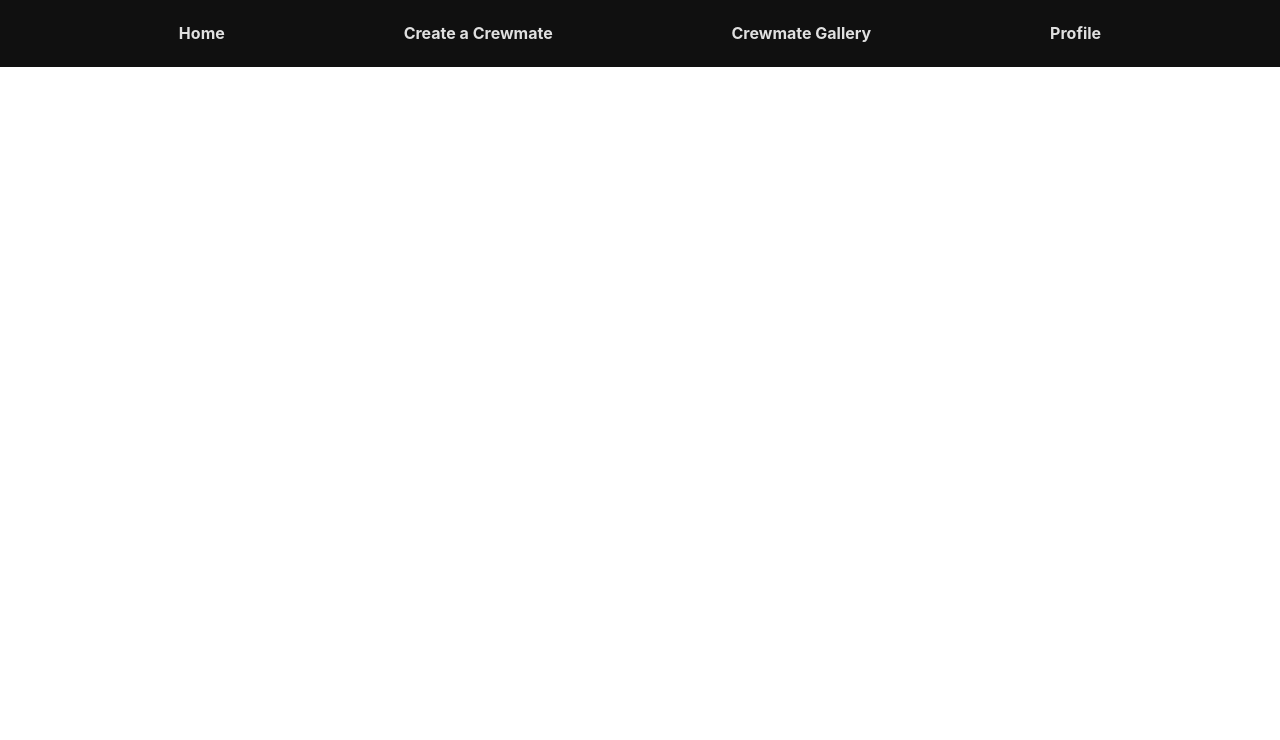
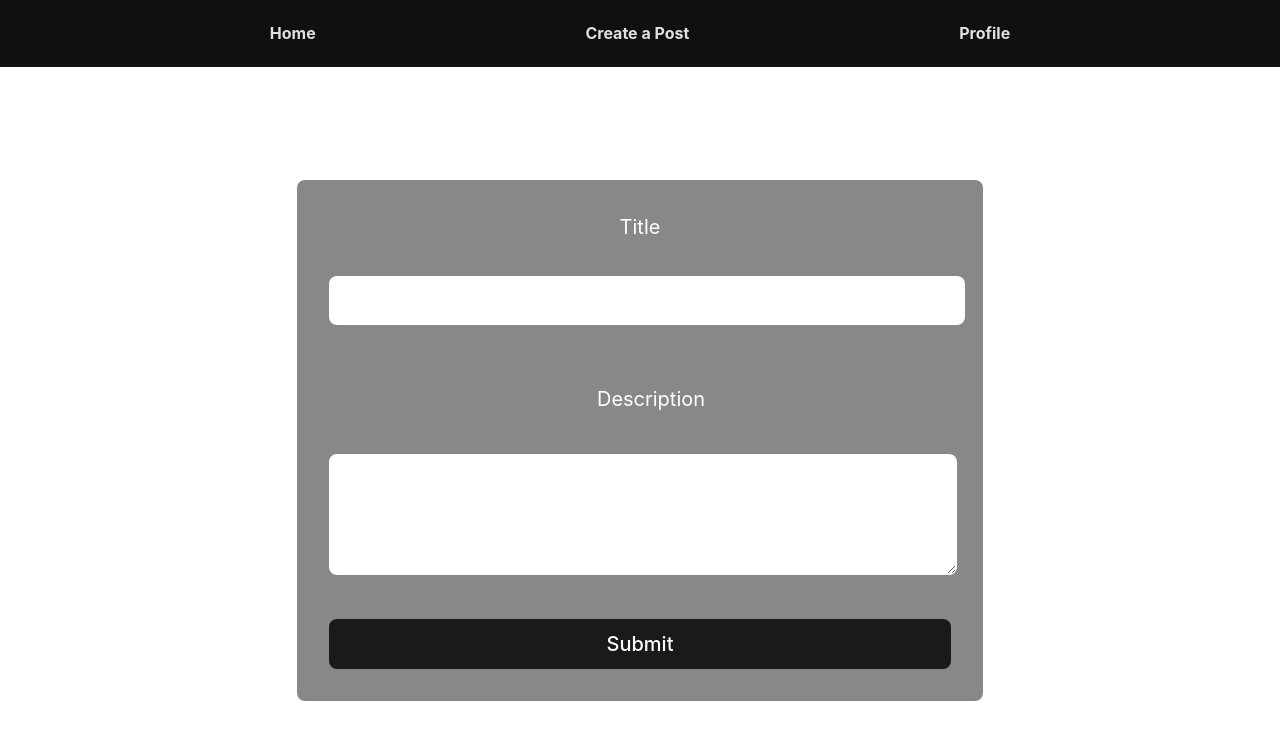
Before and after one commit to LillianHo5/SmiskiCorner, a React (Vite) app: page /new in a window 1280 px wide. Shown: the top 740 px of the page. Built offline with nearby package versions, Linux system fonts and the light colour scheme; the HTML template or start-up script is replaced by a standard one.

Commit message:
Fixed routes

```diff
--- a/src/pages/CreatePost.css
+++ b/src/pages/CreatePost.css
@@ -1,4 +1,4 @@
-input {
+.create-input {
     margin-top: 10px;
     width: 100%;
     height: 45px;
@@ -10,6 +10,7 @@ input {
 
 label {
     font-size: 20px;
+    color: white;
 }
 
 textarea {
@@ -38,3 +39,12 @@ input[type=submit] {
 input[type=submit]:hover {
     border-color: #646cff;
 }
+
+.create-post {
+    display: flex;
+    flex-direction: column;
+    background: #888888;
+    padding: 2rem;
+    border-radius: 0.5rem;
+    margin-top: 5rem;
+}
--- a/src/pages/CreatePost.jsx
+++ b/src/pages/CreatePost.jsx
@@ -28,16 +28,11 @@ const CreatePost = () => {
 
     return (
         <div>
-            <form>
+            <form className='create-post'>
                 <label htmlFor="title">Title</label> <br />
-                <input type="text" id="title" value={post.title} onChange={handleChange} name="title" /><br />
+                <input className='create-input' type="text" id="title" value={post.title} onChange={handleChange} name="title" /><br />
                 <br />
-
-                <label htmlFor="author">Author</label><br />
-                <input type="text" id="author" value={post.author} onChange={handleChange} name="author" /><br />
-                <br />
-
-                <label htmlFor="description">Description</label><br />
+                <label className='create-input' htmlFor="description">Description</label><br />
                 <textarea rows="5" cols="50" value={post.description} onChange={handleChange} name="description">
                 </textarea>
                 <br />
--- a/src/pages/HomeFeed.jsx
+++ b/src/pages/HomeFeed.jsx
@@ -8,10 +8,15 @@ const HomeFeed = ({ token }) => {
         navigate('/');
     }
 
+    function handleCreatePost() {
+        navigate('/new');
+    }
+
     return (
         <div>
             <h3>Welcome back, {token.user.user_metadata.full_name}</h3>
             <button onClick={handleLogout}>Logout</button>
+            <button className="new-post" onClick={handleCreatePost}> + </button>
         </div>
     )
 }
--- a/src/pages/Login.css
+++ b/src/pages/Login.css
@@ -0,0 +1,16 @@
+.login-form {
+    display: flex;
+    flex-direction: column;
+    justify-content: center;
+    align-items: center;
+    background: #747bff;
+    padding: 3rem 8rem;
+    border-radius: 1rem;
+    margin-bottom: 1rem;
+}
+
+.login-input {
+    margin: 1rem 0rem;
+    padding: 0.5rem;
+    border-radius: 0.5rem;
+}
--- a/src/pages/Login.jsx
+++ b/src/pages/Login.jsx
@@ -1,5 +1,6 @@
 import React, {useState} from 'react';
 import {Link, useNavigate } from "react-router-dom";
+import './Login.css'
 import {supabase} from "../client.js";
 
 const Login = ({ setToken }) => {
@@ -41,13 +42,15 @@ const Login = ({ setToken }) => {
 
     return (
         <div>
-            <form onSubmit={handleSubmit}>
+            <form className="login-form" onSubmit={handleSubmit}>
                 <input
+                    className="login-input"
                     placeholder='Email'
                     name='email'
                     onChange={handleChange}
                 />
                 <input
+                    className="login-input"
                     placeholder='Password'
                     name='password'
                     type="password"
--- a/src/pages/SignUp.css
+++ b/src/pages/SignUp.css
@@ -1,13 +1,15 @@
-form {
+.signup-form {
     display: flex;
     flex-direction: column;
     justify-content: center;
     align-items: center;
     background: #747bff;
     padding: 3rem 8rem;
+    border-radius: 1rem;
+    margin-bottom: 1rem;
 }
 
-input {
+.signup-input {
     margin: 1rem 0rem;
     padding: 0.5rem;
     border-radius: 0.5rem;
--- a/src/pages/SignUp.jsx
+++ b/src/pages/SignUp.jsx
@@ -50,29 +50,34 @@ const SignUp = () => {
 
     return (
         <div>
-            <form onSubmit={handleSubmit}>
+            <form className="signup-form" onSubmit={handleSubmit}>
                 <input
+                    className="signup-input"
                     placeholder='Name'
                     name='fullName'
                     onChange={handleChange}
                 />
                 <input
+                    className="signup-input"
                     placeholder='Username'
                     name='username'
                     onChange={handleChange}
                 />
                 <input
+                    className="signup-input"
                     placeholder='Email'
                     name='email'
                     onChange={handleChange}
                 />
                 <input
+                    className="signup-input"
                     placeholder='Password'
                     name='password'
                     type="password"
                     onChange={handleChange}
                 />
                 <input
+                    className="signup-input"
                     placeholder='Confirm Password'
                     name='confirm_password'
                     type="password"
--- a/src/routes/NavBar.jsx
+++ b/src/routes/NavBar.jsx
@@ -4,7 +4,7 @@ import './NavBar.css'
 const NavBar = () => {
     const location = useLocation();
 
-    if (location.pathname === '/signup') {
+    if (location.pathname === '/signup' || location.pathname === '/') {
         return null; // don't render the navbar on the signup page
     }
 
@@ -12,9 +12,8 @@ const NavBar = () => {
         <div>
             <nav>
                 <div className="navbar">
-                    <Link className="links" style={{ color: "rgba(255, 255, 255, 0.87)" }} to="/"><h4>Home</h4></Link>
-                    <Link className="links" style={{ color: "rgba(255, 255, 255, 0.87)" }} to="/new"><h4>Create a Crewmate</h4></Link>
-                    <Link className="links" style={{ color: "rgba(255, 255, 255, 0.87)" }} to="/gallery"><h4>Crewmate Gallery</h4></Link>
+                    <Link className="links" style={{ color: "rgba(255, 255, 255, 0.87)" }} to="/home"><h4>Home</h4></Link>
+                    <Link className="links" style={{ color: "rgba(255, 255, 255, 0.87)" }} to="/new"><h4>Create a Post</h4></Link>
                     <Link className="links" style={{color: "rgba(255, 255, 255, 0.87)" }} to="/profile"><h4>Profile</h4></Link>
                 </div>
             </nav>
```
Also changed, not shown: src/App.jsx (+6 -2 lines).
